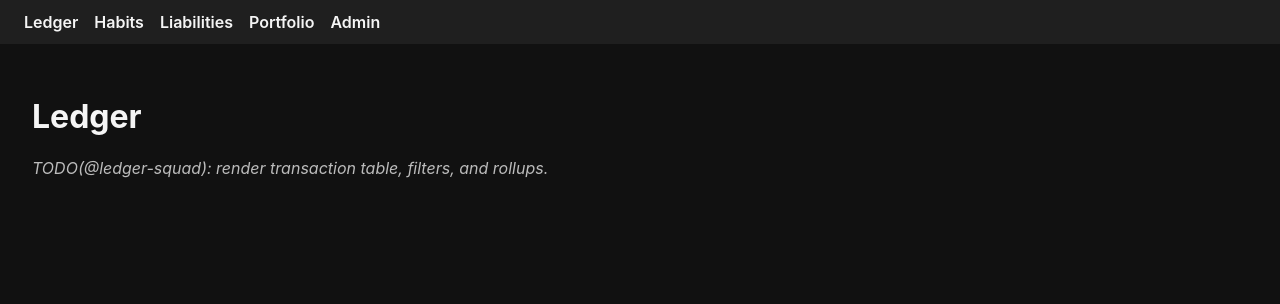
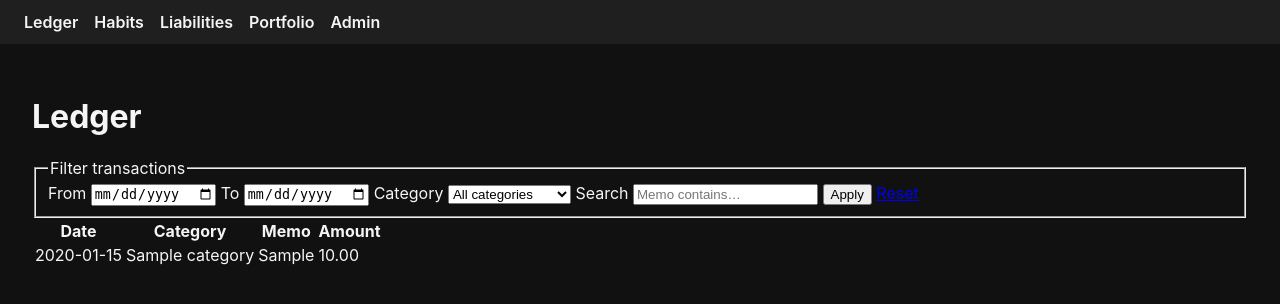
Before and after one commit to Blood-Dawn/pocketsage, a Flask app: page /ledger/ in a window 1280 px wide. Shown: the top 304 px of the page. Run offline with Flask 3, Linux system fonts and the light colour scheme; tables that the repository leaves empty hold one stand-in row (values such as "Sample post").

Commit message:
Add ledger filters and UI toolbar

```diff
--- a/pocketsage/blueprints/ledger/repository.py
+++ b/pocketsage/blueprints/ledger/repository.py
@@ -2,8 +2,13 @@
 
 from __future__ import annotations
 
+from datetime import date, datetime, time
 from typing import Iterable, Protocol
 
+from sqlalchemy import func
+from sqlmodel import Session, select
+
+from ...models.category import Category
 from ...models.transaction import Transaction
 
 
@@ -13,6 +18,9 @@
     def list_transactions(
         self, *, filters: dict
     ) -> Iterable[Transaction]:  # pragma: no cover - interface
+        ...
+
+    def list_categories(self) -> Iterable[Category]:  # pragma: no cover - interface
         ...
 
     def create_transaction(self, *, payload: dict) -> Transaction:  # pragma: no cover - interface
@@ -27,4 +35,48 @@
         ...
 
 
-# TODO(@data-squad): implement SQLModel-backed repository adhering to protocol.
+class SqlModelLedgerRepository:
+    """SQLModel-backed ledger repository with filtering support."""
+
+    def __init__(self, session: Session) -> None:
+        self._session = session
+
+    def list_transactions(self, *, filters: dict) -> list[Transaction]:
+        stmt = select(Transaction)
+
+        start_date: date | None = filters.get("start_date")
+        if start_date is not None:
+            start_dt = datetime.combine(start_date, time.min)
+            stmt = stmt.where(Transaction.occurred_at >= start_dt)
+
+        end_date: date | None = filters.get("end_date")
+        if end_date is not None:
+            end_dt = datetime.combine(end_date, time.max).replace(microsecond=999999)
+            stmt = stmt.where(Transaction.occurred_at <= end_dt)
+
+        category_id: int | None = filters.get("category_id")
+        if category_id is not None:
+            stmt = stmt.where(Transaction.category_id == category_id)
+
+        search: str | None = filters.get("search")
+        if search:
+            pattern = f"%{search.lower()}%"
+            stmt = stmt.where(func.lower(Transaction.memo).like(pattern))
+
+        stmt = stmt.order_by(Transaction.occurred_at.desc())
+        return list(self._session.exec(stmt))
+
+    def list_categories(self) -> list[Category]:
+        stmt = select(Category).order_by(Category.name)
+        return list(self._session.exec(stmt))
+
+    def create_transaction(self, *, payload: dict) -> Transaction:  # pragma: no cover - stub
+        raise NotImplementedError
+
+    def update_transaction(
+        self,
+        transaction_id: int,
+        *,
+        payload: dict,
+    ) -> Transaction:  # pragma: no cover - stub
+        raise NotImplementedError
--- a/pocketsage/blueprints/ledger/routes.py
+++ b/pocketsage/blueprints/ledger/routes.py
@@ -2,17 +2,89 @@
 
 from __future__ import annotations
 
-from flask import flash, redirect, render_template, request, url_for
+from datetime import date
+from typing import Any, Tuple
+
+from flask import flash, g, redirect, render_template, request, url_for
 
 from . import bp
+from .repository import SqlModelLedgerRepository
+
+
+def _parse_date(value: str | None) -> date | None:
+    """Attempt to parse ISO-8601 date strings."""
+
+    if not value:
+        return None
+    try:
+        return date.fromisoformat(value)
+    except ValueError:
+        return None
+
+
+def _extract_filters(args) -> Tuple[dict[str, Any], dict[str, str]]:
+    """Convert request arguments into repository filters and form state."""
+
+    form_state: dict[str, str] = {
+        "start_date": args.get("start_date", ""),
+        "end_date": args.get("end_date", ""),
+        "category": args.get("category", ""),
+        "search": args.get("search", ""),
+    }
+
+    filters: dict[str, Any] = {}
+
+    start_date = _parse_date(form_state["start_date"] or None)
+    if start_date is not None:
+        filters["start_date"] = start_date
+        form_state["start_date"] = start_date.isoformat()
+    else:
+        form_state["start_date"] = ""
+
+    end_date = _parse_date(form_state["end_date"] or None)
+    if end_date is not None:
+        filters["end_date"] = end_date
+        form_state["end_date"] = end_date.isoformat()
+    else:
+        form_state["end_date"] = ""
+
+    category_raw = (form_state["category"] or "").strip()
+    if category_raw:
+        try:
+            filters["category_id"] = int(category_raw)
+            form_state["category"] = str(filters["category_id"])
+        except ValueError:
+            form_state["category"] = ""
+    else:
+        form_state["category"] = ""
+
+    search_raw = (form_state["search"] or "").strip()
+    if search_raw:
+        filters["search"] = search_raw
+        form_state["search"] = search_raw
+    else:
+        form_state["search"] = ""
+
+    return filters, form_state
 
 
 @bp.get("/")
 def list_transactions():
     """Display ledger transactions with filters and rollups."""
 
-    # TODO(@ledger-squad): wire repository filtering + pagination + rollup summary.
-    return render_template("ledger/index.html", filters=request.args)
+    filters, form_state = _extract_filters(request.args)
+    repo = SqlModelLedgerRepository(g.sqlmodel_session)
+    transactions = repo.list_transactions(filters=filters)
+    categories = repo.list_categories()
+
+    # TODO(@ledger-squad): wire pagination + rollup summary calculations.
+    return render_template(
+        "ledger/index.html",
+        filters=filters,
+        filter_state=form_state,
+        transactions=transactions,
+        categories=categories,
+    )
 
 
 @bp.get("/new")
--- a/pocketsage/templates/ledger/index.html
+++ b/pocketsage/templates/ledger/index.html
@@ -2,5 +2,60 @@
 {% block title %}Ledger · PocketSage{% endblock %}
 {% block content %}
   <h1>Ledger</h1>
-  <p class="todo">TODO(@ledger-squad): render transaction table, filters, and rollups.</p>
+  {% set selected_category = filter_state.category %}
+  <form method="get" class="filter-toolbar">
+    <fieldset>
+      <legend class="sr-only">Filter transactions</legend>
+      <div class="filter-row">
+        <label>
+          From
+          <input type="date" name="start_date" value="{{ filter_state.start_date }}">
+        </label>
+        <label>
+          To
+          <input type="date" name="end_date" value="{{ filter_state.end_date }}">
+        </label>
+        <label>
+          Category
+          <select name="category">
+            <option value="">All categories</option>
+            {% for category in categories %}
+              <option value="{{ category.id }}" {% if selected_category and selected_category|int == category.id %}selected{% endif %}>{{ category.name }}</option>
+            {% endfor %}
+          </select>
+        </label>
+        <label>
+          Search
+          <input type="search" name="search" value="{{ filter_state.search }}" placeholder="Memo contains…">
+        </label>
+        <button type="submit">Apply</button>
+        <a class="button button-secondary" href="{{ url_for('ledger.list_transactions') }}">Reset</a>
+      </div>
+    </fieldset>
+  </form>
+
+  {% if transactions %}
+    <table class="ledger-table">
+      <thead>
+        <tr>
+          <th scope="col">Date</th>
+          <th scope="col">Category</th>
+          <th scope="col">Memo</th>
+          <th scope="col" class="numeric">Amount</th>
+        </tr>
+      </thead>
+      <tbody>
+        {% for transaction in transactions %}
+          <tr>
+            <td>{{ transaction.occurred_at.strftime('%Y-%m-%d') }}</td>
+            <td>{{ transaction.category.name if transaction.category else 'Uncategorized' }}</td>
+            <td>{{ transaction.memo }}</td>
+            <td class="numeric">{{ '%.2f'|format(transaction.amount) }}</td>
+          </tr>
+        {% endfor %}
+      </tbody>
+    </table>
+  {% else %}
+    <p class="empty-state">No transactions match the current filters.</p>
+  {% endif %}
 {% endblock %}
```
Also changed, not shown: tests/test_ledger_filters.py (added, +130 -0 lines).
